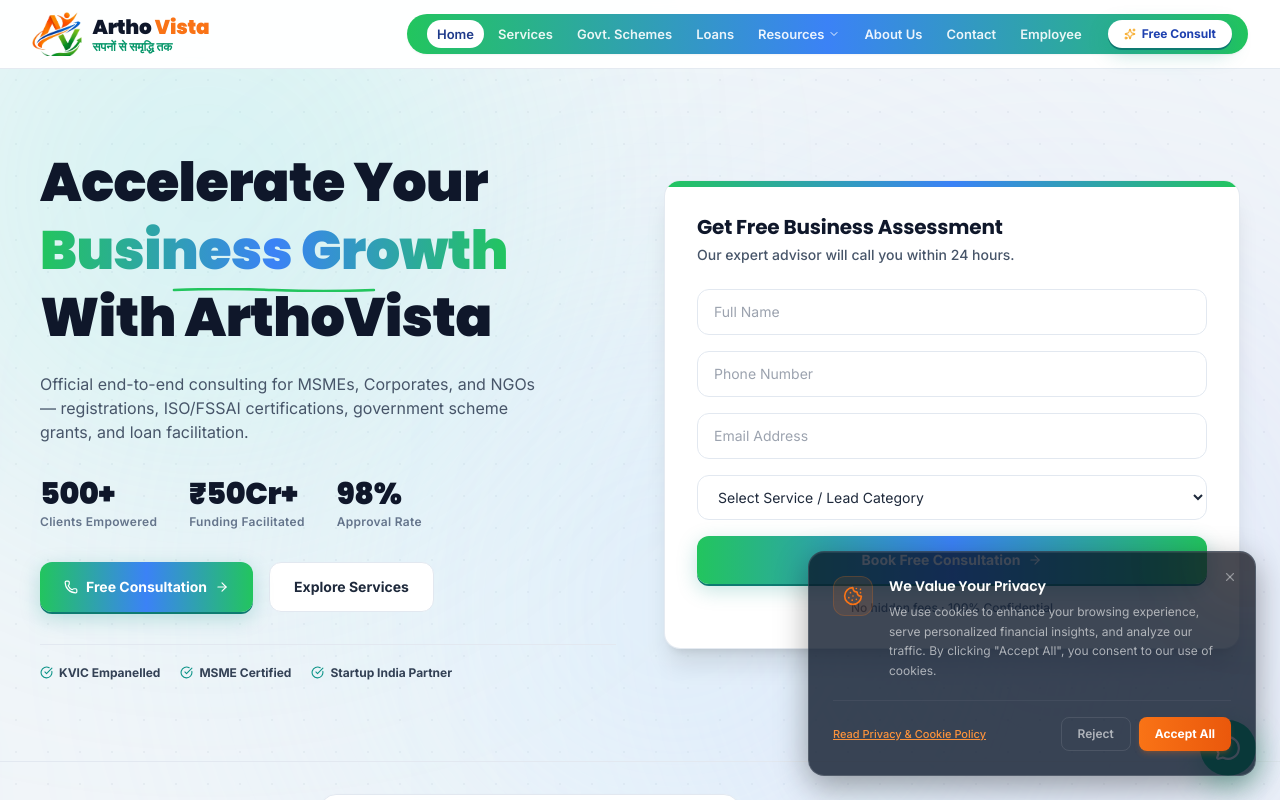
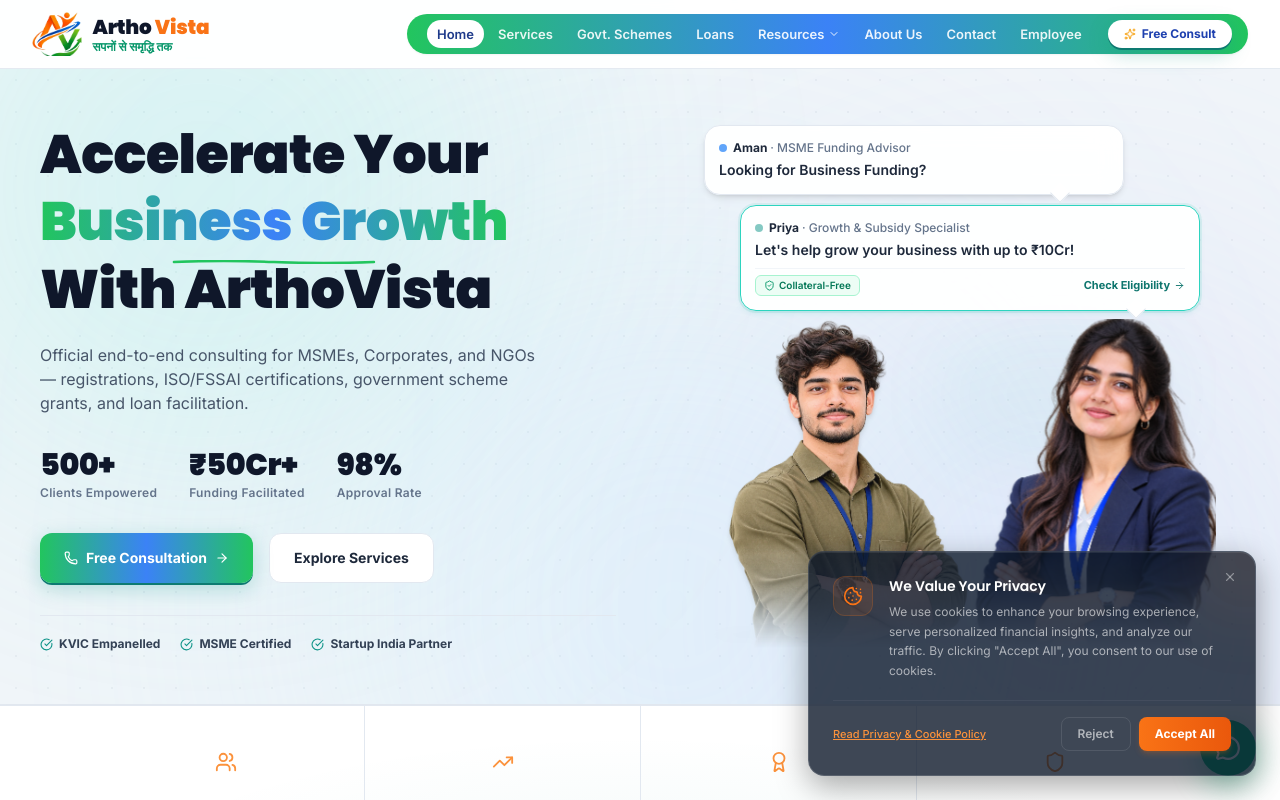
Before and after one commit to pushpavanhouseofbullventures-ship-it/arthovista, a React (Vite) app: page / in a window 1280 px wide. Shown: the top 800 px of the page. Built offline with nearby package versions, Linux system fonts and the light colour scheme.

Commit message:
Update Home layout, advisor conversation alignment, and integration tests

```diff
--- a/src/components/MarketingConversation.jsx
+++ b/src/components/MarketingConversation.jsx
@@ -309,7 +309,7 @@ export default function MarketingConversation({ className = "" }) {
             <img
               src="/marketing-boy.png"
               alt="Aman - MSME Funding Consultant"
-              className="w-full h-auto object-contain block drop-shadow-md select-none pointer-events-none"
+              className="w-full ml-0 h-auto object-contain block drop-shadow-md select-none pointer-events-none"
               loading="eager"
               draggable={false}
               onError={(e) => {
@@ -337,7 +337,7 @@ export default function MarketingConversation({ className = "" }) {
             <img
               src="/marketing-girl.png"
               alt="Priya - Growth & Subsidy Specialist"
-              className="w-full h-auto object-contain block drop-shadow-md select-none pointer-events-none"
+              className="w-full ml-12 h-auto object-contain block drop-shadow-md select-none pointer-events-none"
               loading="eager"
               draggable={false}
               onError={(e) => {
--- a/src/pages/Home.jsx
+++ b/src/pages/Home.jsx
@@ -291,7 +291,7 @@ export default function Home() {
   return (
     <div className="w-full">
       {/* ====== HERO SECTION ====== */}
-      <section className="relative flex items-center overflow-hidden border-b border-slate-200 py-10 sm:py-14 md:py-16 lg:py-20">
+      <section className="relative flex items-center overflow-hidden border-b border-slate-200 py-2 sm:py-4 md:py-4 lg:py-6">
         <div className="w-full max-w-7xl mx-auto px-4 sm:px-6 md:px-10 grid md:grid-cols-2 gap-8 lg:gap-12 items-center">
           {/* Left Content */}
           <div className="animate-slide-left">
@@ -351,105 +351,13 @@ export default function Home() {
             </div>
           </div>
 
-          {/* Right — 3D Lead Form Card */}
-          <div className="animate-slide-right md:animate-scale-in w-full max-w-lg mx-auto md:max-w-none">
-            <div
-              className="bg-white border border-slate-200/90 rounded-2xl p-6 sm:p-7 md:p-8 relative overflow-hidden shadow-xl"
-            >
-              <div className="absolute top-0 left-0 right-0 h-1.5 bg-gradient-to-r from-green-500 via-blue-500 to-green-500" />
-              <h2 className="font-display font-bold text-slate-900 text-lg sm:text-xl mb-1">
-                Get Free Business Assessment
-              </h2>
-              <p className="text-slate-600 text-xs sm:text-sm font-medium mb-5 sm:mb-6">
-                Our expert advisor will call you within 24 hours.
-              </p>
+          {/* Animated 3D Advisors with Live Writing Bubbles */}
+          <div className="w-full max-w-4xl mx-auto px-1 sm:px-6 my-6 sm:my-8 flex justify-center">
+            <MarketingConversation />
+          </div>
 
-              {status === "success" ? (
-                <div className="py-8 sm:py-10 text-center">
-                  <CheckCircle size={44} className="text-emerald-500 mx-auto mb-3" />
-                  <p className="text-slate-900 font-bold text-base sm:text-lg">Consultation Requested!</p>
-                  <p className="text-slate-600 text-xs sm:text-sm font-medium mt-1.5">Thank you! Our expert will call you within 24 hours.</p>
-                </div>
-              ) : (
-                <form className="space-y-3.5 sm:space-y-4" onSubmit={handleSubmit}>
-                  <input
-                    type="text"
-                    required
-                    placeholder="Full Name"
-                    value={formData.name}
-                    onChange={(e) =>
-                      setFormData({ ...formData, name: e.target.value })
-                    }
-                    className="w-full px-3.5 sm:px-4 py-2.5 sm:py-3 rounded-xl border border-slate-200 bg-white text-slate-800 text-xs sm:text-sm focus:outline-none focus:ring-2 focus:ring-green-500"
-                  />
-                  <input
-                    type="tel"
-                    required
-                    placeholder="Phone Number"
-                    value={formData.phone}
-                    onChange={(e) =>
-                      setFormData({ ...formData, phone: e.target.value })
-                    }
-                    className="w-full px-3.5 sm:px-4 py-2.5 sm:py-3 rounded-xl border border-slate-200 bg-white text-slate-800 text-xs sm:text-sm focus:outline-none focus:ring-2 focus:ring-green-500"
-                  />
-                  <input
-                    type="email"
-                    placeholder="Email Address"
-                    value={formData.email}
-                    onChange={(e) =>
-                      setFormData({ ...formData, email: e.target.value })
-                    }
-                    className="w-full px-3.5 sm:px-4 py-2.5 sm:py-3 rounded-xl border border-slate-200 bg-white text-slate-800 text-xs sm:text-sm focus:outline-none focus:ring-2 focus:ring-green-500"
-                  />
-                  <select
-                    value={formData.service}
-                    onChange={(e) =>
-                      setFormData({ ...formData, service: e.target.value })
-                    }
-                    className="w-full px-3.5 sm:px-4 py-2.5 sm:py-3 rounded-xl border border-slate-200 bg-white text-slate-800 text-xs sm:text-sm focus:outline-none focus:ring-2 focus:ring-green-500 cursor-pointer"
-                  >
-                    <option value="General Consultation Leads" className="bg-white text-slate-800">Select Service / Lead Category</option>
-                    <option value="PMEGP Subsidy Scheme Leads" className="bg-white text-slate-800">PMEGP Subsidy Scheme Leads (up to 35%)</option>
-                    <option value="CGTMSE Collateral-Free Loans Leads" className="bg-white text-slate-800">CGTMSE Collateral-Free Loans Leads (up to ₹5Cr)</option>
-                    <option value="Mudra Loans Leads" className="bg-white text-slate-800">Mudra Loans Leads (Shishu/Kishor/Tarun)</option>
-                    <option value="Startup India Seed Fund Leads" className="bg-white text-slate-800">Startup India Seed Fund Leads</option>
-                    <option value="MSME Sustainable (ZED) Certification Leads" className="bg-white text-slate-800">MSME Sustainable (ZED) Certification Leads</option>
-                    <option value="PM-FME Food Processing Subsidy Leads" className="bg-white text-slate-800">PM-FME Food Processing Subsidy Leads</option>
-                    <option value="Business Registration Leads" className="bg-white text-slate-800">Business Registration (Pvt Ltd, LLP, OPC)</option>
-                    <option value="ISO & Quality Certifications Leads" className="bg-white text-slate-800">ISO & Quality Certifications Leads</option>
-                    <option value="GST & Tax Compliance Leads" className="bg-white text-slate-800">GST & Tax Compliance Leads</option>
-                    <option value="NGO & Section 8 Leads" className="bg-white text-slate-800">NGO & Section 8 Leads</option>
-                    <option value="Digital Marketing & Growth Leads" className="bg-white text-slate-800">Digital Marketing & Growth Leads</option>
-                    <option value="DPR & Pitch Deck Leads" className="bg-white text-slate-800">DPR & Pitch Deck Leads</option>
-                  </select>
-
-                  {status === "error" && (
-                    <p className="text-red-600 text-xs font-semibold bg-red-50 border border-red-200 rounded-lg px-3 py-2">
-                      {errMsg}
-                    </p>
-                  )}
-
-                  <button
-                    type="submit"
-                    disabled={status === "loading"}
-                    className="btn-3d w-full bg-gradient-to-r from-green-500 via-blue-500 to-green-500 hover:opacity-95 text-white font-bold py-3 sm:py-3.5 rounded-xl flex items-center justify-center gap-2 transition-all disabled:opacity-70 cursor-pointer shadow-lg shadow-green-500/25 text-xs sm:text-sm"
-                  >
-                    {status === "loading" ? "Booking..." : "Book Free Consultation"}
-                    <ArrowRight size={14} />
-                  </button>
-                  <p className="text-center text-[11px] sm:text-xs font-medium text-slate-500">
-                    No hidden fees · 100% Confidential
-                  </p>
-                </form>
-              )}
-            </div>
-          </div>
         </div>
       </section>
-      {/* Animated 3D Advisors with Live Writing Bubbles */}
-      <div className="w-full max-w-4xl mx-auto px-4 sm:px-6 my-6 sm:my-8 flex justify-center">
-        <MarketingConversation />
-      </div>
 
       {/* ====== STATS SECTION ====== */}
       <section className="stats-section">
```
Also changed, not shown: 1 other file (tests, documents, lock files or other folders).
